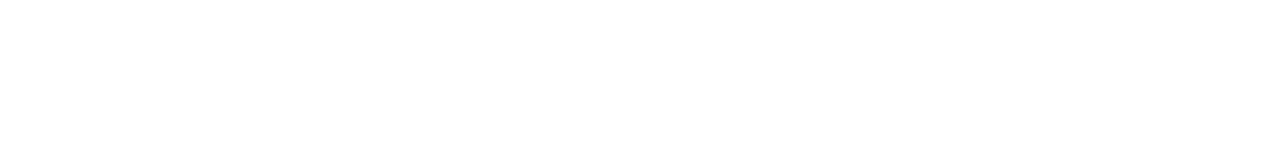
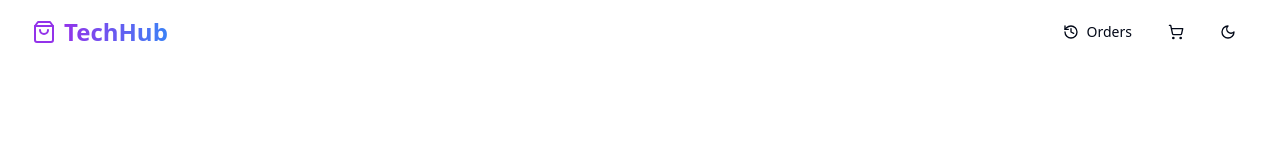
Before and after one commit to Chandan9898Kumar/Tech-Hub, a React (Vite) app: page /confirmation in a window 1280 px wide. Shown: the top 160 px of the page. Built offline with nearby package versions, Linux system fonts and the light colour scheme.

Commit message:
geat: integrated navbar

```diff
--- /dev/null
+++ b/src/Components/Button/ButtonHeader.tsx
@@ -0,0 +1,56 @@
+import * as React from "react"
+import { Slot } from "@radix-ui/react-slot"
+import { cva, type VariantProps } from "class-variance-authority"
+
+import { cn } from "../../utils/cn"
+
+const buttonVariants = cva(
+  "inline-flex items-center justify-center gap-2 whitespace-nowrap rounded-md text-sm font-medium ring-offset-background transition-colors focus-visible:outline-none focus-visible:ring-2 focus-visible:ring-ring focus-visible:ring-offset-2 disabled:pointer-events-none disabled:opacity-50 [&_svg]:pointer-events-none [&_svg]:size-4 [&_svg]:shrink-0",
+  {
+    variants: {
+      variant: {
+        default: "bg-primary text-primary-foreground hover:bg-primary/90",
+        destructive:
+          "bg-destructive text-destructive-foreground hover:bg-destructive/90",
+        outline:
+          "border border-input bg-background hover:bg-accent hover:text-accent-foreground",
+        secondary:
+          "bg-secondary text-secondary-foreground hover:bg-secondary/80",
+        ghost: "hover:bg-accent hover:text-accent-foreground",
+        link: "text-primary underline-offset-4 hover:underline",
+      },
+      size: {
+        default: "h-10 px-4 py-2",
+        sm: "h-9 rounded-md px-3",
+        lg: "h-11 rounded-md px-8",
+        icon: "h-10 w-10",
+      },
+    },
+    defaultVariants: {
+      variant: "default",
+      size: "default",
+    },
+  }
+)
+
+export interface ButtonProps
+  extends React.ButtonHTMLAttributes<HTMLButtonElement>,
+    VariantProps<typeof buttonVariants> {
+  asChild?: boolean
+}
+
+const Button = React.forwardRef<HTMLButtonElement, ButtonProps>(
+  ({ className, variant, size, asChild = false, ...props }, ref) => {
+    const Comp = asChild ? Slot : "button"
+    return (
+      <Comp
+        className={cn(buttonVariants({ variant, size, className }))}
+        ref={ref}
+        {...props}
+      />
+    )
+  }
+)
+Button.displayName = "Button"
+
+export { Button, buttonVariants }
--- /dev/null
+++ b/src/Pages/Header/CartButton.tsx
@@ -0,0 +1,25 @@
+import { Button } from "@Components/Button/ButtonHeader";
+
+import { ShoppingCart } from "lucide-react";
+import { Link } from "react-router-dom";
+import { useAppSelector } from "../../Redux/Store";
+const CartButton = () => {
+
+  const itemCount = useAppSelector((state) => state.cart.totalQuantity) || 0;
+
+  return (
+    <Link to="/cart">
+      <Button variant="ghost" size="icon" className="relative hover:bg-purple-100 dark:hover:bg-purple-900/30 transition-colors">
+        <ShoppingCart className="h-[18px] w-[18px]" />
+        {itemCount > 0 && (
+          <span className="absolute -top-2 -right-2 bg-primary text-primary-foreground rounded-full w-5 h-5 text-xs flex items-center justify-center animate-in zoom-in">
+            {itemCount}
+          </span>
+        )}
+        <span className="sr-only">View cart ({itemCount} items)</span>
+      </Button>
+    </Link>
+  );
+};
+
+export default CartButton;
--- a/src/Pages/Header/Header.tsx
+++ b/src/Pages/Header/Header.tsx
@@ -1,209 +1,148 @@
-import React from "react";
-import AppBar from "@mui/material/AppBar";
-import Box from "@mui/material/Box";
-import Toolbar from "@mui/material/Toolbar";
-import IconButton from "@mui/material/IconButton";
-import Typography from "@mui/material/Typography";
-import Badge from "@mui/material/Badge";
-import MenuItem from "@mui/material/MenuItem";
-import Menu from "@mui/material/Menu";
-import MoreIcon from "@mui/icons-material/MoreVert";
-import HistoryIcon from "@mui/icons-material/History";
-import ShoppingCartIcon from "@mui/icons-material/ShoppingCart";
-import DarkModeIcon from "@mui/icons-material/DarkMode";
-import LocalMallIcon from "@mui/icons-material/LocalMall";
-import { motion } from "framer-motion";
-import Tooltip from "@mui/material/Tooltip";
-import { useAppSelector } from "../../Redux/Store";
-import { useNavigate } from "react-router-dom";
+import { Button } from "@Components/Button/ButtonHeader";
+import { History, Menu, Moon, ShoppingBag, Sun, X } from "lucide-react";
+import { useEffect, useState } from "react";
+import { Link } from "react-router-dom";
+import CartButton from "./CartButton";
+import { useTheme } from "./ThemeProvider";
 
-export default function Header() {
-  const [mobileMoreAnchorEl, setMobileMoreAnchorEl] =React.useState<null | HTMLElement>(null);
-  const isMobileMenuOpen = Boolean(mobileMoreAnchorEl);
+const Navbar = () => {
+  const { theme, setTheme } = useTheme();
+  const [isMenuOpen, setIsMenuOpen] = useState(false);
+  const [scrolled, setScrolled] = useState(false);
 
-  const itemAddedToCart = useAppSelector((state) => state.cart.totalQuantity);
-  const navigate= useNavigate()
 
-  const handleMobileMenuClose = () => {
-    setMobileMoreAnchorEl(null);
-  };
+  const toggleMenu = () => setIsMenuOpen(!isMenuOpen);
 
-  const handleMobileMenuOpen = (event: React.MouseEvent<HTMLElement>) => {
-    setMobileMoreAnchorEl(event.currentTarget);
-  };
+  // Add scroll effect
+  useEffect(() => {
+    const handleScroll = () => {
+      if (window.scrollY > 10) {
+        setScrolled(true);
+      } else {
+        setScrolled(false);
+      }
+    };
 
-  const mobileMenuId = "primary-search-account-menu-mobile";
-  const renderMobileMenu = (
-    <Menu
-      anchorEl={mobileMoreAnchorEl}
-      anchorOrigin={{
-        vertical: "top",
-        horizontal: "right",
-      }}
-      id={mobileMenuId}
-      keepMounted
-      transformOrigin={{
-        vertical: "top",
-        horizontal: "right",
-      }}
-      open={isMobileMenuOpen}
-      onClose={handleMobileMenuClose}
-    >
-      <MenuItem>
-        <IconButton size="large" aria-label="show 4 new mails" color="inherit">
-          <Badge badgeContent={4} color="error">
-            <HistoryIcon />
-          </Badge>
-        </IconButton>
-        <p>History</p>
-      </MenuItem>
-      <MenuItem>
-        <IconButton
-          size="large"
-          aria-label={`show ${itemAddedToCart} new notifications`}
-          color="inherit"
-          onClick={()=> navigate('/cart')}
-        >
-          <Badge badgeContent={itemAddedToCart} color="error">
-            <ShoppingCartIcon />
-          </Badge>
-        </IconButton>
-        <p>Cart</p>
-      </MenuItem>
-      <MenuItem>
-        <IconButton
-          size="large"
-          aria-label="account of current user"
-          aria-controls="primary-search-account-menu"
-          aria-haspopup="true"
-          color="inherit"
-        >
-          <DarkModeIcon />
-        </IconButton>
-        <p>Mode</p>
-      </MenuItem>
-    </Menu>
-  );
-
-  // Animation variants
-  const headerVariants = {
-    hidden: {
-      y: -100,
-      opacity: 0,
-    },
-    visible: {
-      y: 0,
-      opacity: 1,
-      transition: {
-        duration: 0.5,
-        ease: "easeOut",
-      },
-    },
-  };
-
-  const iconVariants = {
-    hover: {
-      scale: 1.1,
-      rotate: 5,
-      transition: {
-        duration: 0.2,
-      },
-    },
-  };
+    window.addEventListener("scroll", handleScroll);
+    return () => window.removeEventListener("scroll", handleScroll);
+  }, []);
 
   return (
-    <Box sx={{ flexGrow: 1 }}>
-      <motion.div initial="hidden" animate="visible" variants={headerVariants}>
-        <AppBar
-          position="static"
-          sx={{
-            background: "rgba(255, 255, 255, 0.75)",
-            backdropFilter: "blur(12px)",
-            WebkitBackdropFilter: "blur(12px)",
-            borderBottom: "1px solid rgba(255, 255, 255, 0.125)",
-            boxShadow: "0 4px 30px rgba(0, 0, 0, 0.1)",
-            borderRadius: "20px",
-            color: "black",
-          }}
-        >
-          <Toolbar>
-            <motion.div whileHover="hover" variants={iconVariants}>
-              <Tooltip title="Home">
-                <IconButton
-                  size="large"
-                  edge="start"
-                  color="inherit"
-                  aria-label="open drawer"
-                  sx={{ mr: 2 }}
-                >
-                  <LocalMallIcon />
-                </IconButton>
-              </Tooltip>
-            </motion.div>
+    <nav className={`sticky top-0 z-50 w-full backdrop-blur-lg dark:bg-opacity-90 border-b transition-all duration-300 ${
+      scrolled
+        ? 'bg-white/90 dark:bg-gray-900/90 shadow-sm border-gray-200 dark:border-gray-800'
+        : 'bg-white/80 dark:bg-gray-900/80 border-transparent'
+    }`}>
+      <div className=" mx-auto px-4 sm:px-6 lg:px-8">
+        <div className="flex items-center justify-between h-16">
+          {/* Logo/Title */}
+          <Link
+            to="/"
+            className="flex items-center space-x-2 transition-transform duration-300 hover:scale-105"
+          >
+            <ShoppingBag className="w-6 h-6 text-purple-600 dark:text-purple-400" />
+            <h1 className="text-xl sm:text-2xl font-bold bg-gradient-to-r from-purple-600 to-blue-500 bg-clip-text text-transparent">
+              TechHub
+            </h1>
+          </Link>
 
-            <motion.div
-              initial={{ opacity: 0, x: -20 }}
-              animate={{ opacity: 1, x: 0 }}
-              transition={{ delay: 0.2 }}
+          {/* Desktop Navigation */}
+          <div className="hidden md:flex items-center space-x-3">
+            <Link
+              to="/order-history"
+              className="relative group"
             >
-              <Typography
-                variant="h6"
-                noWrap
-                component="div"
-                sx={{ display: { xs: "none", sm: "block" } }}
+              <Button
+                variant="ghost"
+                size="sm"
+                className="flex items-center gap-2 transition-all duration-300 hover:bg-purple-100 dark:hover:bg-purple-900/30"
               >
-                Tech - Hub
-              </Typography>
-            </motion.div>
+                <History className="h-4 w-4 group-hover:scale-110 transition-transform duration-300" />
+                <span className="relative">
+                  Orders
+                  <span className="absolute inset-x-0 -bottom-1 h-0.5 bg-purple-600 dark:bg-purple-400 scale-x-0 group-hover:scale-x-100 transition-transform duration-300" />
+                </span>
+              </Button>
+            </Link>
 
-            <Box sx={{ flexGrow: 1 }} />
-            <Box sx={{ display: { xs: "none", md: "flex" } }}>
-              {/* Wrap each IconButton with motion.div for hover animation */}
-              <motion.div whileHover="hover" variants={iconVariants}>
-                <Tooltip title="Order History">
-                  <IconButton size="large" color="inherit">
-                    <Badge badgeContent={4} color="error">
-                      <HistoryIcon />
-                    </Badge>
-                  </IconButton>
-                </Tooltip>
-              </motion.div>
+            <div className="transition-transform duration-300 hover:scale-105 ml-1">
+              <CartButton />
+            </div>
 
-              <motion.div whileHover="hover" variants={iconVariants}>
-                <Tooltip title="Cart">
-                  <IconButton size="large" color="inherit" onClick={()=> navigate('/cart')}>
-                    <Badge badgeContent={itemAddedToCart} color="error">
-                      <ShoppingCartIcon />
-                    </Badge>
-                  </IconButton>
-                </Tooltip>
-              </motion.div>
+            <Button
+              variant="ghost"
+              size="icon"
+              onClick={() => setTheme(theme === "dark" ? "light" : "dark")}
+              className="ml-1 transition-all duration-300 hover:rotate-90 hover:bg-purple-100 dark:hover:bg-purple-900/30"
+            >
+              {theme === "dark" ? (
+                <Sun className="h-[18px] w-[18px] text-yellow-400" />
+              ) : (
+                <Moon className="h-[18px] w-[18px]" />
+              )}
+              <span className="sr-only">Toggle theme</span>
+            </Button>
+          </div>
 
-              <motion.div whileHover="hover" variants={iconVariants}>
-                <IconButton size="large" edge="end" color="inherit">
-                  <DarkModeIcon />
-                </IconButton>
-              </motion.div>
-            </Box>
+          {/* Mobile menu button */}
+          <div className="flex md:hidden items-center space-x-2">
+            <div className="transition-transform duration-300 hover:scale-105">
+              <CartButton />
+            </div>
+            <Button
+              variant="ghost"
+              size="icon"
+              onClick={toggleMenu}
+              className="transition-all duration-300 hover:bg-purple-100 dark:hover:bg-purple-900/30"
+            >
+              {isMenuOpen ? (
+                <X className="h-5 w-5 animate-in zoom-in duration-300" />
+              ) : (
+                <Menu className="h-5 w-5 animate-in zoom-in duration-300" />
+              )}
+              <span className="sr-only">Toggle menu</span>
+            </Button>
+          </div>
+        </div>
+      </div>
 
-            <Box sx={{ display: { xs: "flex", md: "none" } }}>
-              <motion.div whileHover="hover" variants={iconVariants}>
-                <IconButton
-                  size="large"
-                  aria-label="show more"
-                  aria-controls={mobileMenuId}
-                  aria-haspopup="true"
-                  onClick={handleMobileMenuOpen}
-                  color="inherit"
-                >
-                  <MoreIcon />
-                </IconButton>
-              </motion.div>
-            </Box>
-          </Toolbar>
-        </AppBar>
-      </motion.div>
-      {renderMobileMenu}
-    </Box>
+      {/* Mobile menu */}
+      <div className={`md:hidden transition-all duration-300 ease-in-out ${
+        isMenuOpen
+          ? 'max-h-64 opacity-100 translate-y-0'
+          : 'max-h-0 opacity-0 -translate-y-4 pointer-events-none'
+      } overflow-hidden`}>
+        <div className="px-2 pt-2 pb-3 space-y-1 bg-white/90 dark:bg-gray-900/90 backdrop-blur-lg">
+          <div className="flex flex-col items-center space-y-4 p-4">
+            <Link to="/order-history" className="w-full" onClick={() => setIsMenuOpen(false)}>
+              <Button
+                variant="ghost"
+                className="w-full flex items-center justify-center gap-2 hover:bg-purple-100 dark:hover:bg-purple-900/30 transition-colors duration-300"
+              >
+                <History className="h-5 w-5" />
+                <span>Orders</span>
+              </Button>
+            </Link>
+            <Button
+              variant="ghost"
+              className="w-full flex items-center justify-center gap-2"
+              onClick={() => {
+                setTheme(theme === "dark" ? "light" : "dark");
+                setIsMenuOpen(false);
+              }}
+            >
+              {theme === "dark" ? (
+                <Sun className="h-5 w-5 text-yellow-400" />
+              ) : (
+                <Moon className="h-5 w-5" />
+              )}
+              <span>Toggle {theme === "dark" ? "Light" : "Dark"} Mode</span>
+            </Button>
+          </div>
+        </div>
+      </div>
+    </nav>
   );
-}
+};
+
+export default Navbar;
--- /dev/null
+++ b/src/Pages/Header/ThemeProvider.tsx
@@ -0,0 +1,70 @@
+import { createContext, useContext, useEffect, useState } from "react"
+
+type Theme = "dark" | "light" | "system"
+
+type ThemeProviderProps = {
+  children: React.ReactNode
+  defaultTheme?: Theme
+  storageKey?: string
+}
+
+type ThemeProviderState = {
+  theme: Theme
+  setTheme: (theme: Theme) => void
+}
+
+const initialState: ThemeProviderState = {
+  theme: "system",
+  setTheme: () => null,
+}
+
+const ThemeProviderContext = createContext<ThemeProviderState>(initialState)
+
+export function ThemeProvider({children,defaultTheme = "system",storageKey = "vite-ui-theme",...props}: ThemeProviderProps) {
+  const [theme, setTheme] = useState<Theme>(() => (localStorage.getItem(storageKey) as Theme) || defaultTheme)
+
+  useEffect(() => {
+    const root = window.document.documentElement
+
+    // Remove both classes first
+    root.classList.remove("light", "dark")
+
+    // Add transition class for smooth theme changes
+    root.classList.add("transition-colors", "duration-300")
+
+    if (theme === "system") {
+      const systemTheme = window.matchMedia("(prefers-color-scheme: dark)")
+        .matches
+        ? "dark"
+        : "light"
+
+      root.classList.add(systemTheme)
+      return
+    }
+
+    root.classList.add(theme)
+  }, [theme])
+
+  const value = {
+    theme,
+    setTheme: (theme: Theme) => {
+      localStorage.setItem(storageKey, theme)
+      setTheme(theme)
+    },
+  }
+
+  return (
+    <ThemeProviderContext.Provider {...props} value={value}>
+      {children}
+    </ThemeProviderContext.Provider>
+  )
+}
+
+export const useTheme = () => {
+  const context = useContext(ThemeProviderContext)
+
+  if (context === undefined)
+    throw new Error("useTheme must be used within a ThemeProvider")
+
+  return context
+}
--- a/src/main.tsx
+++ b/src/main.tsx
@@ -4,6 +4,7 @@ import { Provider } from "react-redux";
 import { BrowserRouter } from "react-router-dom";
 import App from "./App.tsx";
 import "./index.css";
+import { ThemeProvider } from "./Pages/Header/ThemeProvider";
 import store from "./Redux/Store.tsx";
 // Get root element and handle potential null case
 const rootElement = document.getElementById("root");
@@ -17,10 +18,12 @@ const root = createRoot(rootElement);
 
 root.render(
   <StrictMode>
-    <Provider store={store}>
-      <BrowserRouter>
-        <App />
-      </BrowserRouter>
-    </Provider>
+    <ThemeProvider defaultTheme="system" storageKey="app-theme">
+      <Provider store={store}>
+        <BrowserRouter>
+          <App />
+        </BrowserRouter>
+      </Provider>
+    </ThemeProvider>
   </StrictMode>
 );
```
